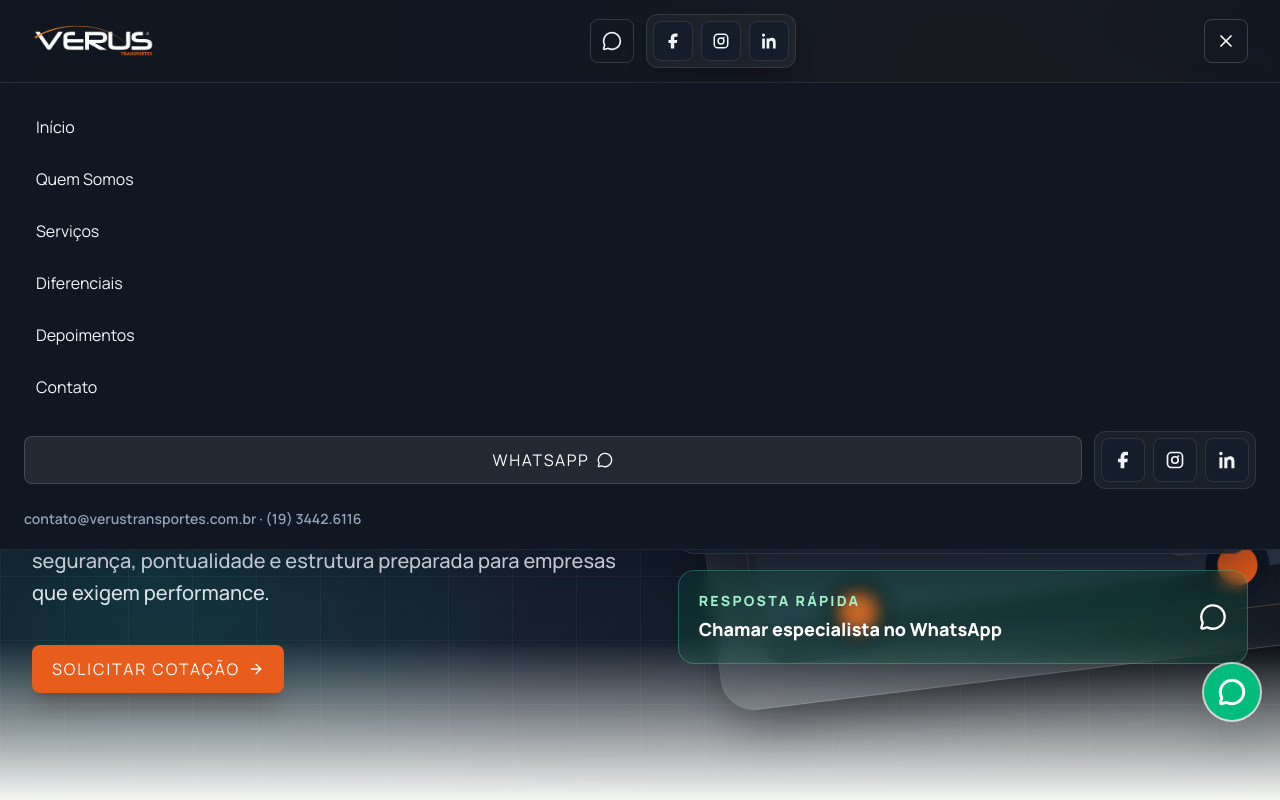
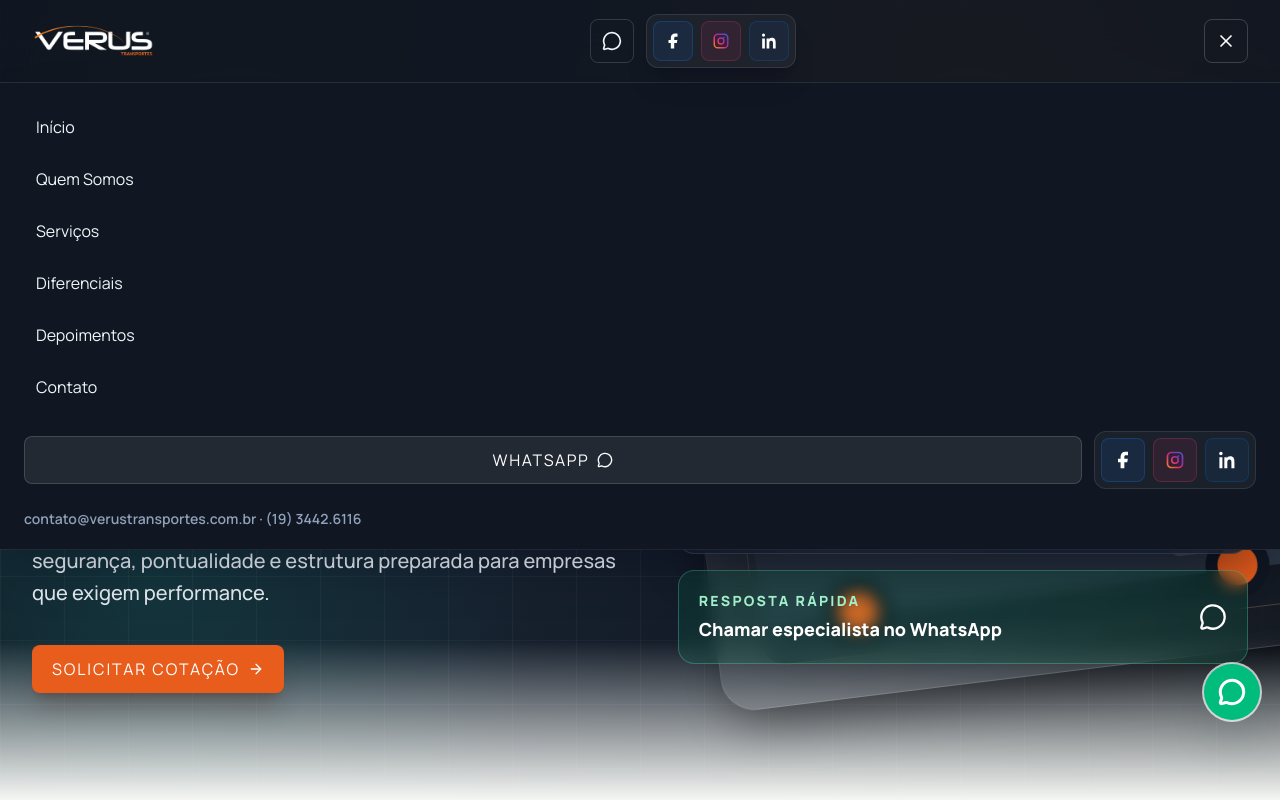
Before and after one commit to madalkmin/verus, a React (Vite) app: page / in a window 1280 px wide. Both pictures are taken after a click on the button "Abrir menu". Shown: the top 800 px of the page. Built offline with nearby package versions, Linux system fonts and the light colour scheme.

Commit message:
Style social media icons with brand colors

```diff
--- a/src/components/BrandIcon.jsx
+++ b/src/components/BrandIcon.jsx
@@ -1,3 +1,5 @@
+import { useId } from 'react'
+
 const brandPaths = {
   facebook:
     'M18 2h-3.1c-3.5 0-5.8 2.3-5.8 5.9v2.7H6v4.2h3.1V22h4.5v-7.2h3.5l.7-4.2h-4.2V8.3c0-1.2.6-1.9 2-1.9H18V2Z',
@@ -7,16 +9,29 @@ const brandPaths = {
     'M6.5 8.8H2.9V22h3.6V8.8ZM4.7 2A2.1 2.1 0 1 0 4.7 6.2 2.1 2.1 0 0 0 4.7 2Zm7.5 6.8H8.8V22h3.6v-6.9c0-1.8.3-3.6 2.6-3.6 2.2 0 2.3 2.1 2.3 3.7V22h3.6v-7.7c0-3.8-.8-6.7-5.2-6.7-2.1 0-3.5 1.2-4.1 2.3h-.1l-.1-2.1Z',
 }
 
-function BrandIcon({ name, className = 'h-5 w-5' }) {
+function BrandIcon({ name, className = 'h-5 w-5', colored = false }) {
+  const reactId = useId()
+  const gradientId = `instagram-gradient-${reactId.replace(/:/g, '')}`
+  const fill = colored && name === 'instagram' ? `url(#${gradientId})` : 'currentColor'
+
   return (
     <svg
       viewBox="0 0 24 24"
-      fill="currentColor"
       className={className}
       aria-hidden="true"
       focusable="false"
     >
-      <path d={brandPaths[name]} />
+      {colored && name === 'instagram' && (
+        <defs>
+          <linearGradient id={gradientId} x1="3" x2="21" y1="21" y2="3" gradientUnits="userSpaceOnUse">
+            <stop stopColor="#f58529" />
+            <stop offset="0.42" stopColor="#dd2a7b" />
+            <stop offset="0.72" stopColor="#8134af" />
+            <stop offset="1" stopColor="#515bd4" />
+          </linearGradient>
+        </defs>
+      )}
+      <path d={brandPaths[name]} fill={fill} />
     </svg>
   )
 }
--- a/src/components/Contact.jsx
+++ b/src/components/Contact.jsx
@@ -1,6 +1,7 @@
 import { useEffect, useRef, useState } from 'react'
 import { Check, CheckCircle2, ChevronDown, Clock3, Mail, MapPin, Phone } from 'lucide-react'
 import { contact, quickLinks, socialLinks } from '../data/siteData'
+import { socialBrandClasses } from '../data/socialBrandClasses'
 import BrandIcon from './BrandIcon'
 import SectionHeading from './SectionHeading'
 
@@ -150,9 +151,9 @@ function Contact() {
                       href={social.href}
                       target="_blank"
                       rel="noreferrer"
-                      className="flex min-h-12 items-center justify-center gap-2 rounded-lg border border-white/[0.12] bg-[#0d131c]/70 px-3 text-sm font-extrabold text-white transition hover:border-orange-300 hover:bg-white/[0.1] hover:text-orange-100"
+                      className={`flex min-h-12 items-center justify-center gap-2 rounded-lg border px-3 text-sm font-extrabold transition hover:shadow-lg ${socialBrandClasses[social.icon]}`}
                     >
-                      <BrandIcon name={social.icon} className="h-4 w-4" />
+                      <BrandIcon name={social.icon} colored className="h-4 w-4" />
                       {social.label}
                     </a>
                   ))}
--- a/src/components/Footer.jsx
+++ b/src/components/Footer.jsx
@@ -1,5 +1,6 @@
 import { Mail, MessageCircle, Phone } from 'lucide-react'
 import { contact, footerServices, navLinks, socialLinks } from '../data/siteData'
+import { socialBrandClasses } from '../data/socialBrandClasses'
 import BrandIcon from './BrandIcon'
 import Logo from './Logo'
 
@@ -19,16 +20,16 @@ function Footer() {
             {socialLinks.map((social) => (
               <a
                 key={social.label}
-                className="grid h-10 w-10 place-items-center rounded-lg border border-white/10 text-slate-300 transition hover:border-orange-300 hover:bg-white/[0.06] hover:text-orange-200"
+                className={`grid h-10 w-10 place-items-center rounded-lg border transition hover:shadow-lg ${socialBrandClasses[social.icon]}`}
                 href={social.href}
                 target="_blank"
                 rel="noreferrer"
                 aria-label={social.label}
               >
-                <BrandIcon name={social.icon} />
+                <BrandIcon name={social.icon} colored />
               </a>
             ))}
-            <a className="grid h-10 w-10 place-items-center rounded-lg border border-white/10 text-slate-300 transition hover:border-orange-300 hover:text-orange-200" href={contact.whatsappUrl} aria-label="WhatsApp">
+            <a className="grid h-10 w-10 place-items-center rounded-lg border border-emerald-400/25 bg-emerald-400/10 text-emerald-400 transition hover:border-emerald-400/70 hover:bg-emerald-400/20 hover:text-emerald-300" href={contact.whatsappUrl} aria-label="WhatsApp">
               <MessageCircle className="h-5 w-5" />
             </a>
             <a className="grid h-10 w-10 place-items-center rounded-lg border border-white/10 text-slate-300 transition hover:border-orange-300 hover:text-orange-200" href={contact.emailUrl} aria-label="E-mail">
--- a/src/components/Header.jsx
+++ b/src/components/Header.jsx
@@ -1,6 +1,7 @@
 import { useEffect, useState } from 'react'
 import { Menu, MessageCircle, Phone, X } from 'lucide-react'
 import { contact, navLinks, socialLinks } from '../data/siteData'
+import { socialBrandClasses } from '../data/socialBrandClasses'
 import BrandIcon from './BrandIcon'
 import Logo from './Logo'
 
@@ -67,10 +68,10 @@ function Header() {
                 href={social.href}
                 target="_blank"
                 rel="noreferrer"
-                className="group grid h-10 w-10 place-items-center rounded-lg border border-white/10 bg-[#151d2a] !text-slate-100 transition hover:-translate-y-0.5 hover:border-orange-300 hover:bg-[#e85d1c] hover:!text-white hover:shadow-lg hover:shadow-orange-950/25"
+                className={`group grid h-10 w-10 place-items-center rounded-lg border transition hover:-translate-y-0.5 hover:shadow-lg ${socialBrandClasses[social.icon]}`}
                 aria-label={social.label}
               >
-                <BrandIcon name={social.icon} className="h-[18px] w-[18px] transition group-hover:scale-110" />
+                <BrandIcon name={social.icon} colored className="h-[18px] w-[18px] transition group-hover:scale-110" />
               </a>
             ))}
           </div>
@@ -118,11 +119,11 @@ function Header() {
                   href={social.href}
                   target="_blank"
                   rel="noreferrer"
-                  className="grid h-11 w-11 place-items-center rounded-lg border border-white/10 bg-[#151d2a] !text-slate-100 transition hover:border-orange-300 hover:bg-[#e85d1c] hover:!text-white"
+                  className={`grid h-11 w-11 place-items-center rounded-lg border transition ${socialBrandClasses[social.icon]}`}
                   aria-label={social.label}
                   onClick={closeMenu}
                 >
-                  <BrandIcon name={social.icon} className="h-5 w-5" />
+                  <BrandIcon name={social.icon} colored className="h-5 w-5" />
                 </a>
               ))}
             </div>
--- /dev/null
+++ b/src/data/socialBrandClasses.js
@@ -0,0 +1,8 @@
+export const socialBrandClasses = {
+  facebook:
+    'border-[#1877f2]/25 bg-[#1877f2]/10 text-[#1877f2] hover:border-[#1877f2]/70 hover:bg-[#1877f2]/20 hover:text-[#1877f2] hover:shadow-[#1877f2]/20',
+  instagram:
+    'border-[#e1306c]/25 bg-[#e1306c]/10 text-[#e1306c] hover:border-[#c13584]/70 hover:bg-[#e1306c]/20 hover:text-[#c13584] hover:shadow-[#c13584]/20',
+  linkedin:
+    'border-[#0a66c2]/25 bg-[#0a66c2]/10 text-[#0a66c2] hover:border-[#0a66c2]/70 hover:bg-[#0a66c2]/20 hover:text-[#0a66c2] hover:shadow-[#0a66c2]/20',
+}
```
